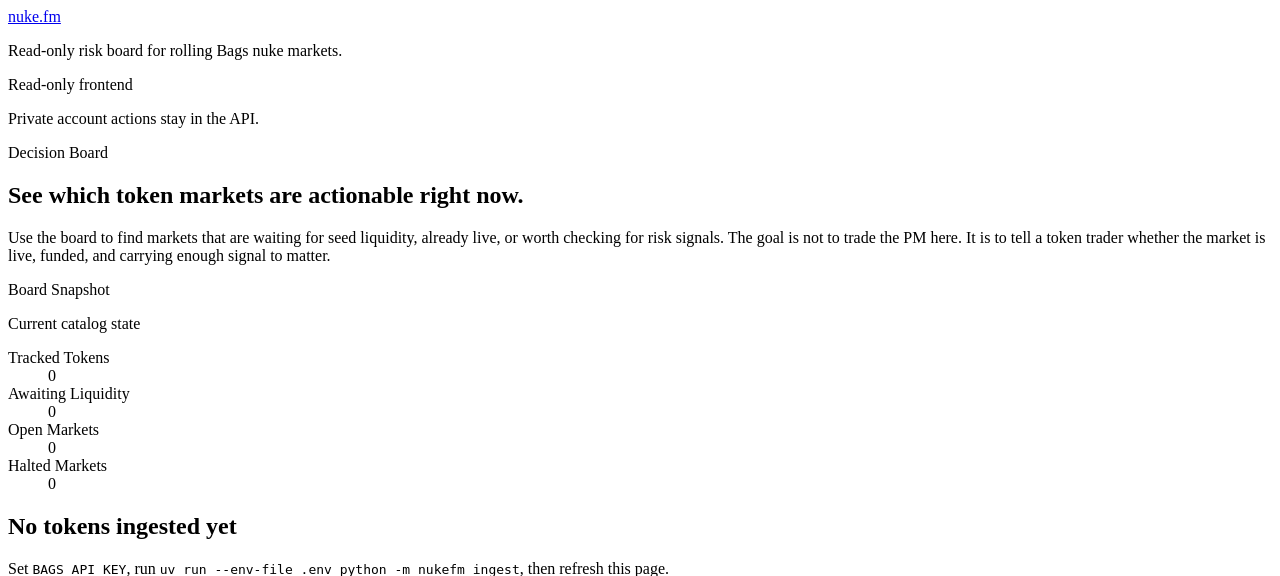
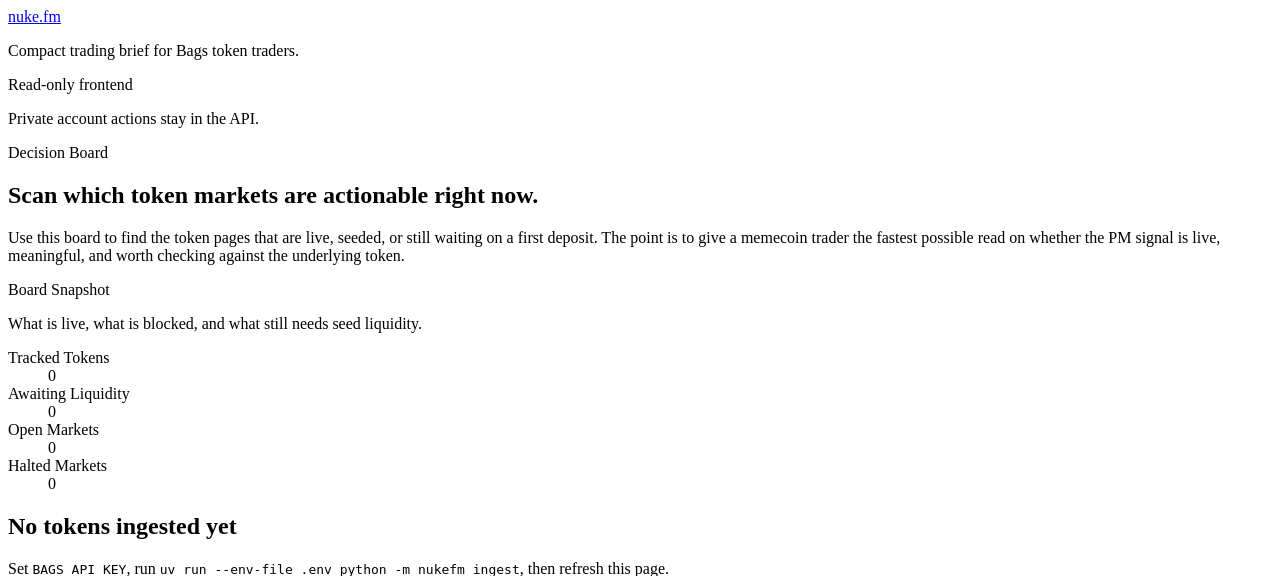
Before and after one commit to nukefm/nuke.fm, a Python web app: template src/nukefm/templates/index.html in a window 1280 px wide. Shown: the top 576 px of the page. Run offline with Jinja, Linux system fonts and the light colour scheme; the template is opened without the code that fills it, so the values that code supplies are empty.

Commit message:
Refocus token pages as trading briefs

```diff
--- a/src/nukefm/templates/base.html
+++ b/src/nukefm/templates/base.html
@@ -16,7 +16,7 @@
       <header class="site-header">
         <div class="brand-block">
           <a class="brand" href="/">nuke.fm</a>
-          <p class="tagline">Read-only risk board for rolling Bags nuke markets.</p>
+          <p class="tagline">Compact trading brief for Bags token traders.</p>
         </div>
         <div class="site-status">
           <span class="meta-pill">Read-only frontend</span>
--- a/src/nukefm/templates/index.html
+++ b/src/nukefm/templates/index.html
@@ -3,11 +3,12 @@
 {% block content %}
 {% set counts = namespace(awaiting=0, open=0, halted=0) %}
 {% for token in tokens %}
-  {% if token.current_market.state == "awaiting_liquidity" %}
+  {% set market = token.current_market %}
+  {% if market.state == "awaiting_liquidity" %}
     {% set counts.awaiting = counts.awaiting + 1 %}
-  {% elif token.current_market.state == "open" %}
+  {% elif market.state == "open" %}
     {% set counts.open = counts.open + 1 %}
-  {% elif token.current_market.state == "halted" %}
+  {% elif market.state == "halted" %}
     {% set counts.halted = counts.halted + 1 %}
   {% endif %}
 {% endfor %}
@@ -15,17 +16,17 @@
 <section class="hero hero-grid">
   <div class="hero-copy-block">
     <p class="eyebrow">Decision Board</p>
-    <h1>See which token markets are actionable right now.</h1>
+    <h1>Scan which token markets are actionable right now.</h1>
     <p class="hero-copy">
-      Use the board to find markets that are waiting for seed liquidity, already live, or worth
-      checking for risk signals. The goal is not to trade the PM here. It is to tell a token trader
-      whether the market is live, funded, and carrying enough signal to matter.
+      Use this board to find the token pages that are live, seeded, or still waiting on a first
+      deposit. The point is to give a memecoin trader the fastest possible read on whether the PM
+      signal is live, meaningful, and worth checking against the underlying token.
     </p>
   </div>
   <aside class="hero-panel">
     <div class="hero-panel-header">
       <p class="panel-kicker">Board Snapshot</p>
-      <p class="panel-caption">Current catalog state</p>
+      <p class="panel-caption">What is live, what is blocked, and what still needs seed liquidity.</p>
     </div>
     <dl class="hero-stats">
       <div>
@@ -82,6 +83,20 @@
 
 <section class="market-grid">
   {% for token in tokens %}
+  {% set market = token.current_market %}
+  {% if market.state == "awaiting_liquidity" %}
+    {% set trader_state = "Signal waiting on seed" %}
+    {% set trader_state_note = "First funded liquidity deposit still needed." %}
+  {% elif market.state == "open" %}
+    {% set trader_state = "Signal live" %}
+    {% set trader_state_note = "Trading signal is active." %}
+  {% elif market.state == "halted" %}
+    {% set trader_state = "Signal paused" %}
+    {% set trader_state_note = "Market has halted and needs review." %}
+  {% else %}
+    {% set trader_state = "Series closed" %}
+    {% set trader_state_note = "This market is already resolved." %}
+  {% endif %}
   <a class="market-card" href="/tokens/{{ token.mint }}">
     <div class="market-card-top">
       <div class="market-card-token">
@@ -94,72 +109,78 @@
             <h2>{{ token.name }}</h2>
           </div>
         </div>
+        <p class="market-question">{{ market.question }}</p>
       </div>
-      <span class="state-pill state-{{ token.current_market.state }}">
-        {{ token.current_market.state|replace("_", " ") }}
-      </span>
+      <span class="state-pill state-{{ market.state }}">{{ trader_state }}</span>
     </div>
-    <p class="market-question">{{ token.current_market.question }}</p>
-    <p class="market-state-note">
-      {% if token.current_market.state == "awaiting_liquidity" %}
-      Waiting for the first liquidity seed. Prices and nuke tracking begin after that first funded deposit.
-      {% elif token.current_market.state == "open" %}
-      Live market. Compare prices, reference, drawdown, and threshold before acting.
-      {% elif token.current_market.state == "halted" %}
-      Halted market. Review the last captured metrics before making any decision.
-      {% else %}
-      This market has already resolved.
-      {% endif %}
-    </p>
+    <p class="market-state-note">{{ trader_state_note }}</p>
     <p class="market-mint">
       <span>Mint</span>
       <code title="{{ token.mint }}">{{ token.mint[:10] }}...{{ token.mint[-8:] }}</code>
     </p>
-    <dl class="metric-grid market-card-grid">
-      <div>
-        <dt>Readiness</dt>
+    <div class="market-brief-grid">
+      <div class="brief-card">
+        <dt>Signal</dt>
         <dd>
-          {% if token.current_market.liquidity_deposit_address %}
-          Signal can initialize
-          {% elif token.current_market.state == "awaiting_liquidity" %}
-          Signal not ready
+          {% if market.liquidity_deposit_address %}
+          {{ trader_state }}
           {% else %}
-          Not needed
+          Waiting on seed
           {% endif %}
         </dd>
+        <p>Liquidity deposit {% if market.liquidity_deposit_address %}ready{% else %}pending{% endif %}.</p>
       </div>
-      <div>
-        <dt>Liquidity</dt>
-        <dd>{{ token.current_market.total_liquidity_usdc or "0" }}</dd>
-      </div>
-      <div>
-        <dt>YES / NO</dt>
+      <div class="brief-card">
+        <dt>Price watch</dt>
         <dd>
-          {% if token.current_market.yes_price_usd and token.current_market.no_price_usd %}
-          {{ token.current_market.yes_price_usd }} / {{ token.current_market.no_price_usd }}
+          {% if market.yes_price_usd and market.no_price_usd %}
+          YES {{ market.yes_price_usd }} / NO {{ market.no_price_usd }}
           {% else %}
           Opens after first seed
           {% endif %}
         </dd>
+        <p>Use this only after the market is funded.</p>
       </div>
-      <div>
-        <dt>Reference</dt>
-        <dd>{{ token.current_market.reference_price_usd or "No snapshot yet" }}</dd>
+      <div class="brief-card">
+        <dt>Token context</dt>
+        <dd>
+          {% if market.underlying_market_cap_usd or market.underlying_volume_24h_usd %}
+          {{ market.underlying_market_cap_usd or "Metrics pending" }}
+          {% else %}
+          Metrics pending
+          {% endif %}
+        </dd>
+        <p>
+          {% if market.underlying_market_cap_usd or market.underlying_volume_24h_usd %}
+          24h volume {{ market.underlying_volume_24h_usd or "unavailable" }}.
+          {% else %}
+          24h volume appears after token metrics are captured.
+          {% endif %}
+        </p>
       </div>
-      <div>
-        <dt>Drawdown</dt>
-        <dd>{{ token.current_market.drawdown_fraction or "No snapshot yet" }}</dd>
+      <div class="brief-card">
+        <dt>Trigger watch</dt>
+        <dd>
+          {% if market.reference_price_usd %}
+          Ref {{ market.reference_price_usd }}
+          {% else %}
+          No snapshot yet
+          {% endif %}
+        </dd>
+        <p>
+          {% if market.drawdown_fraction %}
+          Drawdown {{ market.drawdown_fraction }}.
+          {% else %}
+          Drawdown and threshold appear after the first snapshot.
+          {% endif %}
+        </p>
       </div>
-      <div>
-        <dt>Market Cap</dt>
-        <dd>{{ token.current_market.underlying_market_cap_usd or "Metrics pending" }}</dd>
-      </div>
-    </dl>
+    </div>
     <p class="market-mint">
       <span>Liquidity Deposit</span>
-      <code title="{{ token.current_market.liquidity_deposit_address or 'Unassigned' }}">
-        {% if token.current_market.liquidity_deposit_address %}
-          {{ token.current_market.liquidity_deposit_address[:10] }}...{{ token.current_market.liquidity_deposit_address[-8:] }}
+      <code title="{{ market.liquidity_deposit_address or 'Unassigned' }}">
+        {% if market.liquidity_deposit_address %}
+          {{ market.liquidity_deposit_address[:10] }}...{{ market.liquidity_deposit_address[-8:] }}
         {% else %}
           Pending
         {% endif %}
```
Also changed, not shown: src/nukefm/static/app.css (+93 -6 lines), src/nukefm/templates/token.html (+101 -146 lines).
